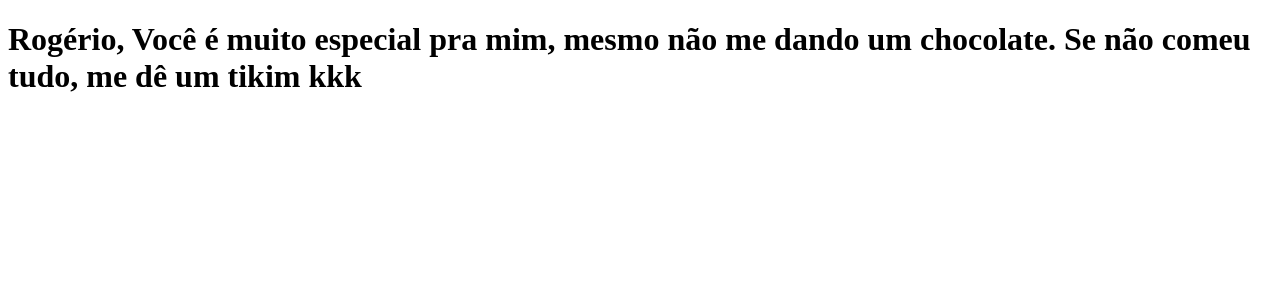
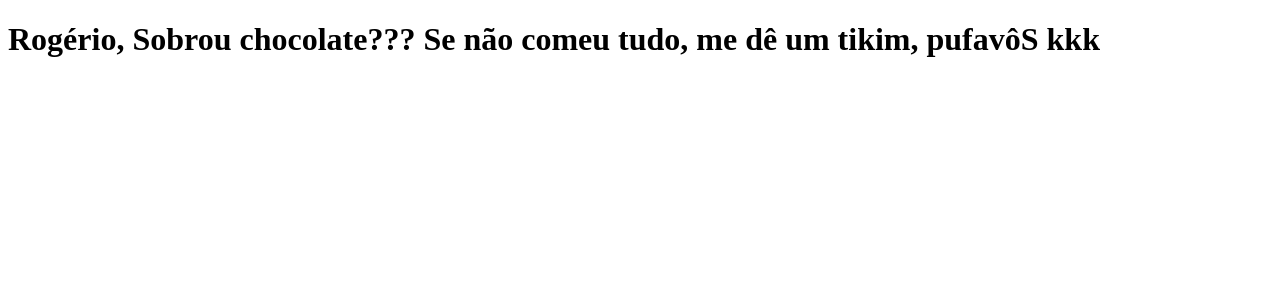
Before and after one commit to janapassos/clone-tabnews, a Next.js app: page / in a window 1280 px wide. Shown: the top 300 px of the page. Built offline with nearby package versions, Linux system fonts and the light colour scheme.

Commit message:
nova alteração

```diff
--- a/pages/index.js
+++ b/pages/index.js
@@ -1,4 +1,4 @@
 function Home() {
-    return <h1>Rogério, Você é muito especial pra mim, mesmo não me dando um chocolate. Se não comeu tudo, me dê um tikim kkk</h1>
+    return <h1>Rogério, Sobrou chocolate??? Se não comeu tudo, me dê um tikim, pufavôS kkk</h1>
 }
 export default Home;
```
